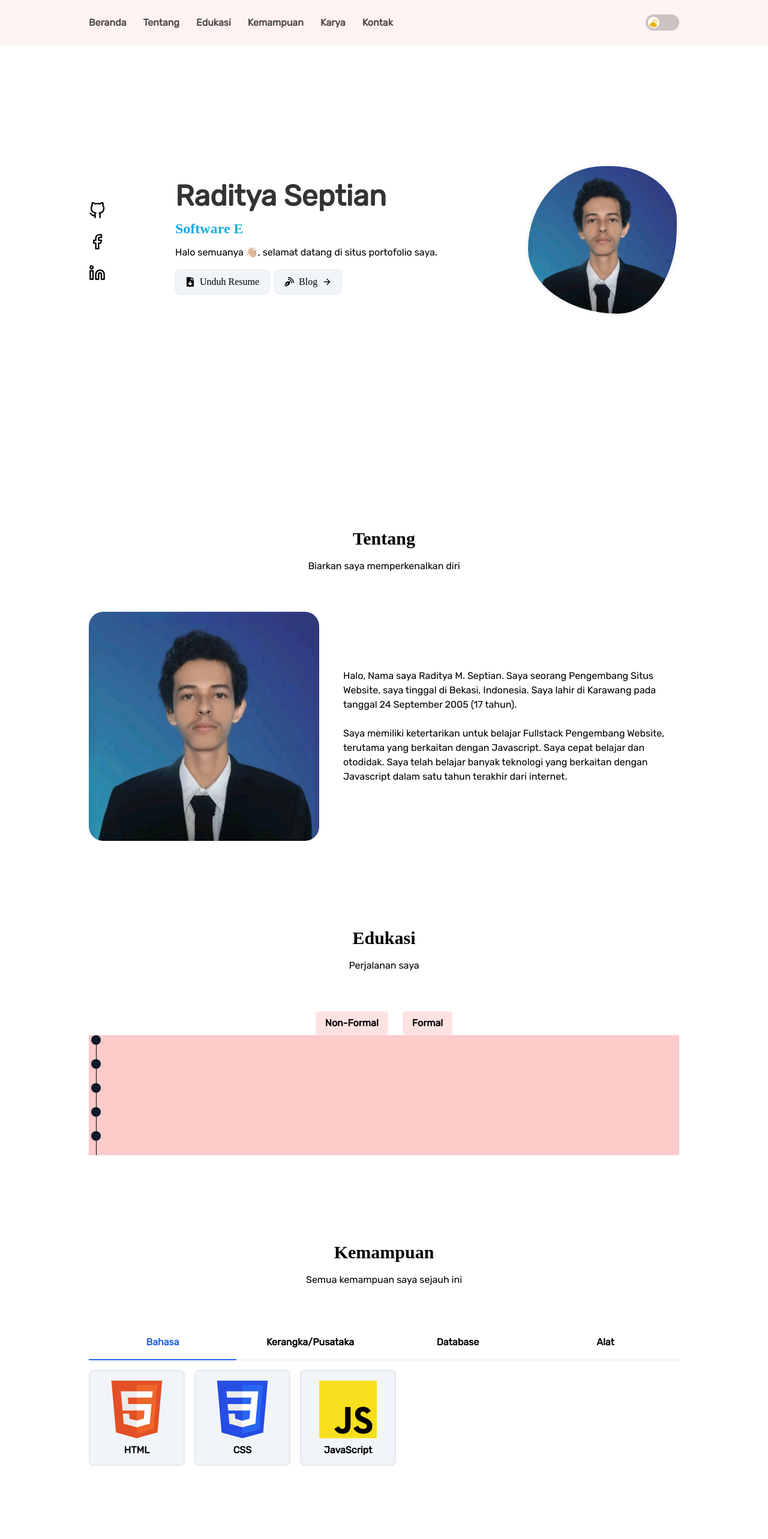
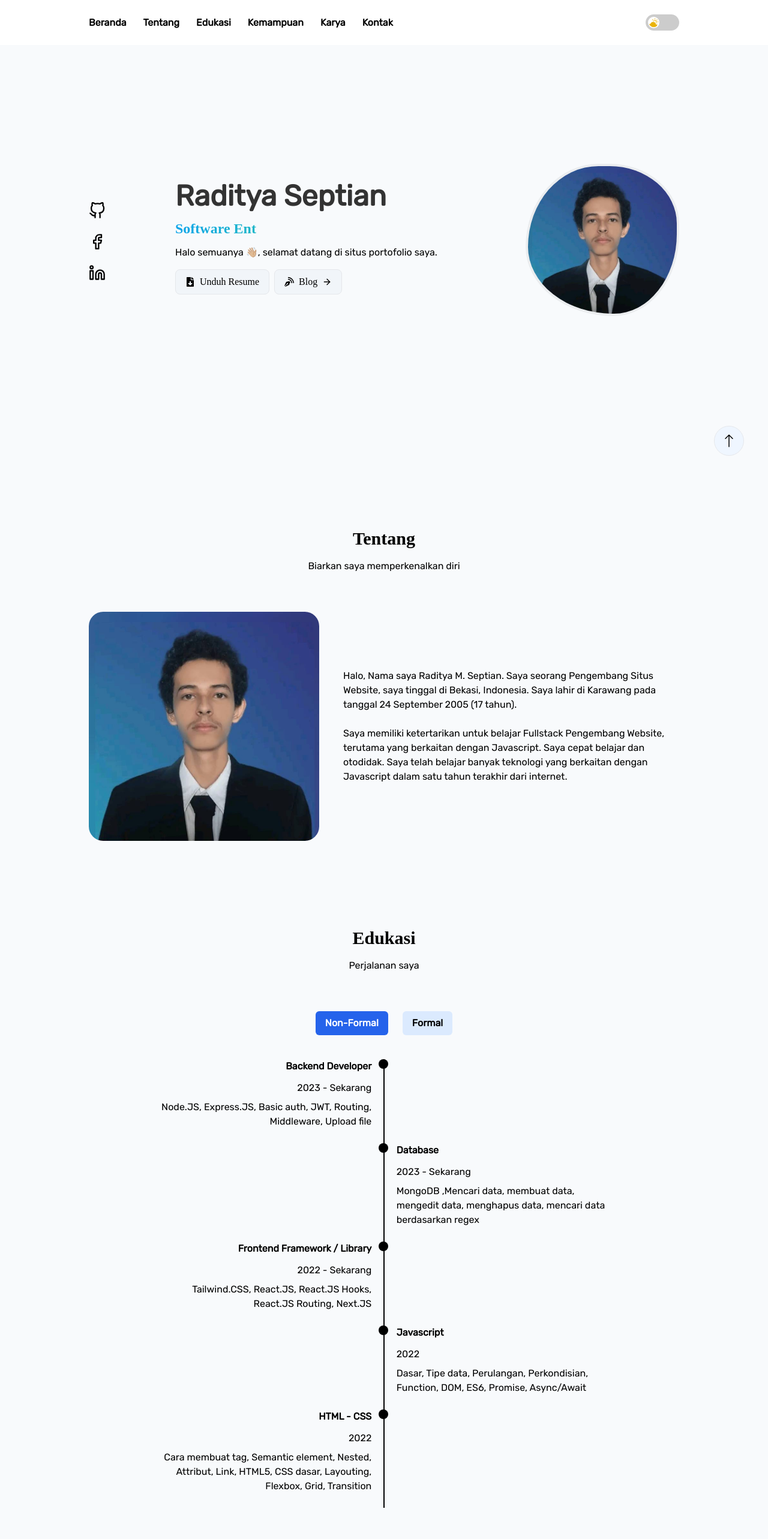
Before and after one commit to radityaseptian/portofolio.v2, a React (Vite) app: page / in a window 1280 px wide. Shown: the top 2566 px of the page at 60% size. Built offline with nearby package versions, Linux system fonts and the light colour scheme; a web font is replaced by a local one.

Commit message:
update dark mode

```diff
--- a/src/App.jsx
+++ b/src/App.jsx
@@ -11,7 +11,7 @@ import Footer from './layouts/Footer'
 export default function App() {
   return (
     <>
-      <div className='antialiased'>
+      <div className='antialiased bg-slate-50 dark:bg-zinc-800 dark:text-white'>
         <Header />
         <Container>
           <AboutSection />
--- a/src/components/EducationContent.jsx
+++ b/src/components/EducationContent.jsx
@@ -1,14 +1,33 @@
 export default function EducationContent({ data = [] }) {
   return (
     <>
-      {data.map((item) => {
+      {data.map((item, i) => {
+        if (i % 2 == 0) {
+          return (
+            <div key={item.title} className='flex gap-3 md:gap-5 text-right'>
+              <div className='flex-1 pb-6'>
+                <h3 className='font-bold'>{item.title}</h3>
+                <div className='pb-2 pt-3'>{item.date}</div>
+                <p className='md:pl-28'>{item.description}</p>
+              </div>
+              <div className='w-[1.4px] bg-black dark:bg-white relative'>
+                <span className='w-4 h-4 absolute -left-2 bg-black dark:bg-white rounded-full'></span>
+              </div>
+              <div className='flex-1'></div>
+            </div>
+          )
+        }
         return (
-          <div className='flex gap-3 h-10 bg-red-200'>
-            <div className='bg-green-400'></div>
-            <div className='w-[1.4px] bg-black relative'>
-              <span className='w-4 h-4 absolute -left-2 bg-slate-900 rounded-full'></span>
+          <div key={item.title} className='flex gap-3 md:gap-5'>
+            <div className='flex-1'></div>
+            <div className='w-[1.4px] bg-black dark:bg-white relative'>
+              <span className='w-4 h-4 absolute -left-2 bg-black dark:bg-white rounded-full'></span>
             </div>
-            <div className='bg-green-400'></div>
+            <div className='flex-1 pb-6'>
+              <h3 className='font-bold'>{item.title}</h3>
+              <div className='pb-2 pt-3'>{item.date}</div>
+              <p className='md:pr-28'>{item.description}</p>
+            </div>
           </div>
         )
       })}
--- a/src/components/Input.jsx
+++ b/src/components/Input.jsx
@@ -1,14 +1,14 @@
 export default function Input({ type, name, nama }) {
   return (
     <div className='relative flex-1'>
-      <span className='capitalize absolute p-1 text-slate-500 bg-white left-[.9rem] -top-4'>
+      <span className='capitalize absolute p-1 text-slate-500 bg-slate-50 dark:bg-zinc-800 dark:text-white left-[.9rem] -top-4'>
         {nama}
       </span>
       <input
         name={name}
         type={type}
         placeholder={`Masukkan ${nama}`}
-        className='p-4 border rounded-lg w-full outline-none custom-shadow'
+        className='p-4 border rounded-lg w-full bg-slate-50 dark:bg-zinc-800 outline-none custom-shadow'
       />
     </div>
   )
--- a/src/components/NavItem.jsx
+++ b/src/components/NavItem.jsx
@@ -1,12 +1,7 @@
 export default function NavItem({ name }) {
   return (
     <li>
-      <a
-        href={`#${name.toLowerCase()}`}
-        className='text-black/70 target:text-black'
-      >
-        {name}
-      </a>
+      <a href={`#${name.toLowerCase()}`}>{name}</a>
     </li>
   )
 }
--- a/src/index.css
+++ b/src/index.css
@@ -10,7 +10,6 @@
 
 .profile-animation {
   animation: image 6s infinite;
-  box-shadow: inset 0 0 0 8px hsla(0, 0%, 100%, 0.5);
 }
 
 @keyframes image {
--- a/src/layouts/Navbar.jsx
+++ b/src/layouts/Navbar.jsx
@@ -1,4 +1,4 @@
-import { useState } from 'react'
+import { useEffect, useRef, useState } from 'react'
 import Container from '../components/Container'
 import NavItem from '../components/NavItem'
 import MobileNavModal from '../components/MobileNavModal'
@@ -9,7 +9,12 @@ import {
   AiOutlineFundProjectionScreen,
 } from 'react-icons/ai'
 import { SiJavascript } from 'react-icons/si'
-import { BsCloudSunFill, BsMoonStarsFill, BsFillGridFill } from 'react-icons/bs'
+import {
+  BsCloudSunFill,
+  BsMoonStarsFill,
+  BsFillGridFill,
+  BsArrowUp,
+} from 'react-icons/bs'
 import { GrSend } from 'react-icons/gr'
 import { FaGraduationCap } from 'react-icons/fa'
 
@@ -44,9 +49,40 @@ export default function Navbar() {
   const [theme, setTheme] = useState(false)
   const [showModal, setShowModal] = useState(false)
 
+  const html = document.documentElement
+  const navbar = useRef(null)
+
+  useEffect(() => {
+    if (theme) {
+      html.classList.add('dark')
+    } else {
+      html.classList.remove('dark')
+    }
+  }, [theme])
+
+  useEffect(() => {
+    const scrollHandle = () => {
+      if (html.scrollTop > 1) {
+        navbar.current.style.boxShadow = '0 1px 2px rgba(0,0,0,.2)'
+      } else {
+        navbar.current.style.boxShadow = '0 0 0 rgb(0,0,0,0)'
+      }
+    }
+    window.addEventListener('scroll', scrollHandle)
+    return () => window.removeEventListener('scroll', scrollHandle)
+  }, [])
+
+  const backToTop = () => {
+    html.scrollTo({ top: 0, behavior: 'smooth' })
+  }
+
   return (
+    <>
       <nav>
-      <div className='fixed z-50 bottom-0 md:bottom-auto md:top-0 right-0 left-0 bg-red-50'>
+        <div
+          ref={navbar}
+          className='fixed z-50 bottom-0 md:bottom-auto md:top-0 right-0 left-0 dark:text-white bg-white dark:bg-[#1d1d1d]'
+        >
           <Container>
             <div className='flex justify-between flex-row-reverse md:flex-row py-3 md:py-4 lg:py-6'>
               <ul className='hidden md:flex items-center gap-7 font-rubik font-semibold'>
@@ -62,7 +98,9 @@ export default function Navbar() {
               <div
                 onClick={() => setTheme(!theme)}
                 className={`${
-                theme ? 'bg-white/20 justify-end' : 'bg-black/20 justify-start'
+                  theme
+                    ? 'bg-blue-500 justify-end'
+                    : 'bg-black/20 justify-start'
                 } w-14 rounded-full p-1 flex cursor-pointer self-center`}
               >
                 {theme ? (
@@ -75,5 +113,10 @@ export default function Navbar() {
           </Container>
         </div>
       </nav>
+      <BsArrowUp
+        onClick={backToTop}
+        className='fixed w-6 h-6 rounded-full cursor-pointer bottom-20 right-5 z-50 md:bottom-10 md:right-10 bg-blue-50 hover:bg-blue-200 dark:bg-zinc-700 dark:hover:bg-zinc-800 dark:border-zinc-500 border box-content p-2 md:p-3'
+      />
+    </>
   )
 }
--- a/src/sections/AboutSection.jsx
+++ b/src/sections/AboutSection.jsx
@@ -1,6 +1,4 @@
 import HeaderSection from '../components/HeaderSection'
-import Container from '../components/Container'
-
 export default function AboutSection() {
   return (
     <section id='tentang' className='py-16'>
--- a/src/sections/ContactSection.jsx
+++ b/src/sections/ContactSection.jsx
@@ -37,7 +37,7 @@ export default function ContactSection() {
             <Input nama='email' type='email' name='email' />
           </div>
           <div className='relative'>
-            <span className='capitalize absolute p-1 z-10 text-slate-500 bg-white left-[.9rem] -top-4'>
+            <span className='capitalize absolute p-1 z-10 text-slate-500 bg-slate-50 dark:bg-zinc-800 dark:text-white left-[.9rem] -top-4'>
               Pesan
             </span>
             <textarea
@@ -45,7 +45,7 @@ export default function ContactSection() {
               type='text'
               placeholder='Tuliskan pesan anda'
               rows={5}
-              className='relative outline-none p-4 border rounded-lg w-full custom-shadow'
+              className='relative outline-none bg-slate-50 dark:bg-zinc-800 p-4 border rounded-lg w-full custom-shadow'
             />
           </div>
           <button
--- a/src/sections/EducationSection.jsx
+++ b/src/sections/EducationSection.jsx
@@ -20,7 +20,7 @@ const education = {
       title: 'Backend Developer',
       date: '2023 - Sekarang',
       description:
-        'Node.JS,Express.JS, Basic auth, JWT, Routing, Middleware, Upload file',
+        'Node.JS, Express.JS, Basic auth, JWT, Routing, Middleware, Upload file',
     },
     {
       title: 'Database',
@@ -38,40 +38,45 @@ const education = {
       title: 'Javascript',
       date: '2022',
       description:
-        'Basic, Tipe data, Perulangn, Perkondisian, Function, DOM, ES6, Promise, Async/Await',
+        'Dasar, Tipe data, Perulangan, Perkondisian, Function, DOM, ES6, Promise, Async/Await',
     },
     {
       title: 'HTML - CSS',
       date: '2022',
       description:
-        'Cara membuat tag, Semantic element, Nested, Attribut, Link , HTML5, CSS dasar, Layouting, Flexbox, Grid',
+        'Cara membuat tag, Semantic element, Nested, Attribut, Link, HTML5, CSS dasar, Layouting, Flexbox, Grid, Transition',
     },
   ],
 }
 
 export default function EducationSection() {
   const [tab, setTab] = useState(1)
-
   return (
     <section id='edukasi' className='py-16'>
       <HeaderSection title='Edukasi' description='Perjalanan saya' />
       <div>
-        <ul className='flex gap-4 md:gap-6 justify-center font-semibold'>
+        <ul className='flex gap-4 md:gap-6 justify-center font-semibold text-black'>
           <li
             onClick={() => setTab(1)}
-            className='px-4 py-2 bg-red-100 cursor-pointer rounded-md'
+            className={`${
+              tab === 1 && 'bg-blue-600 dark:bg-blue-600 text-white'
+            } px-4 py-2 bg-blue-100 dark:bg-zinc-900 dark:text-white cursor-pointer rounded-md`}
           >
             Non-Formal
           </li>
           <li
             onClick={() => setTab(2)}
-            className='px-4 py-2 bg-red-100 cursor-pointer rounded-md'
+            className={`${
+              tab === 2 && 'bg-blue-600 dark:bg-blue-600 text-white'
+            } px-4 py-2 bg-blue-100 dark:bg-zinc-900 dark:text-white cursor-pointer rounded-md`}
           >
             Formal
           </li>
         </ul>
-        {tab === 1 && <EducationContent data={education.nonFormal} />}
-        {tab === 2 && <EducationContent data={education.formal} />}
+        <div className='pt-10'>
+          {tab === 1 && <EducationContent data={education.nonFormal} />}
+          {tab === 2 && <EducationContent data={education.formal} />}
+        </div>
       </div>
     </section>
   )
--- a/tailwind.config.js
+++ b/tailwind.config.js
@@ -12,5 +12,6 @@ export default {
       },
     },
   },
+  darkMode: 'class',
   plugins: [],
 }
```
Also changed, not shown: src/layouts/Footer.jsx (+25 -7 lines), src/layouts/Header.jsx (+7 -4 lines). Lines whose indentation alone changed are shown as unchanged.
